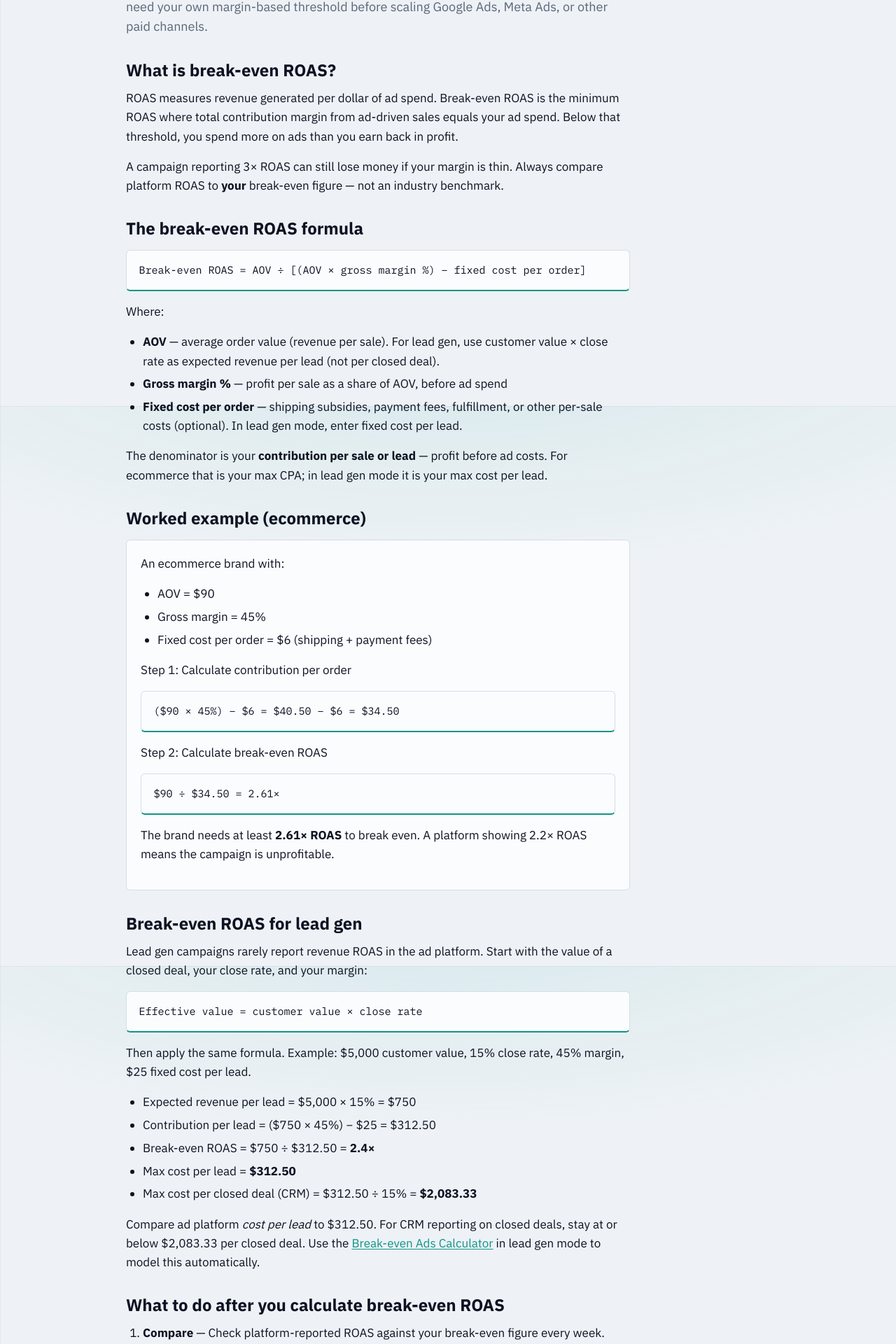
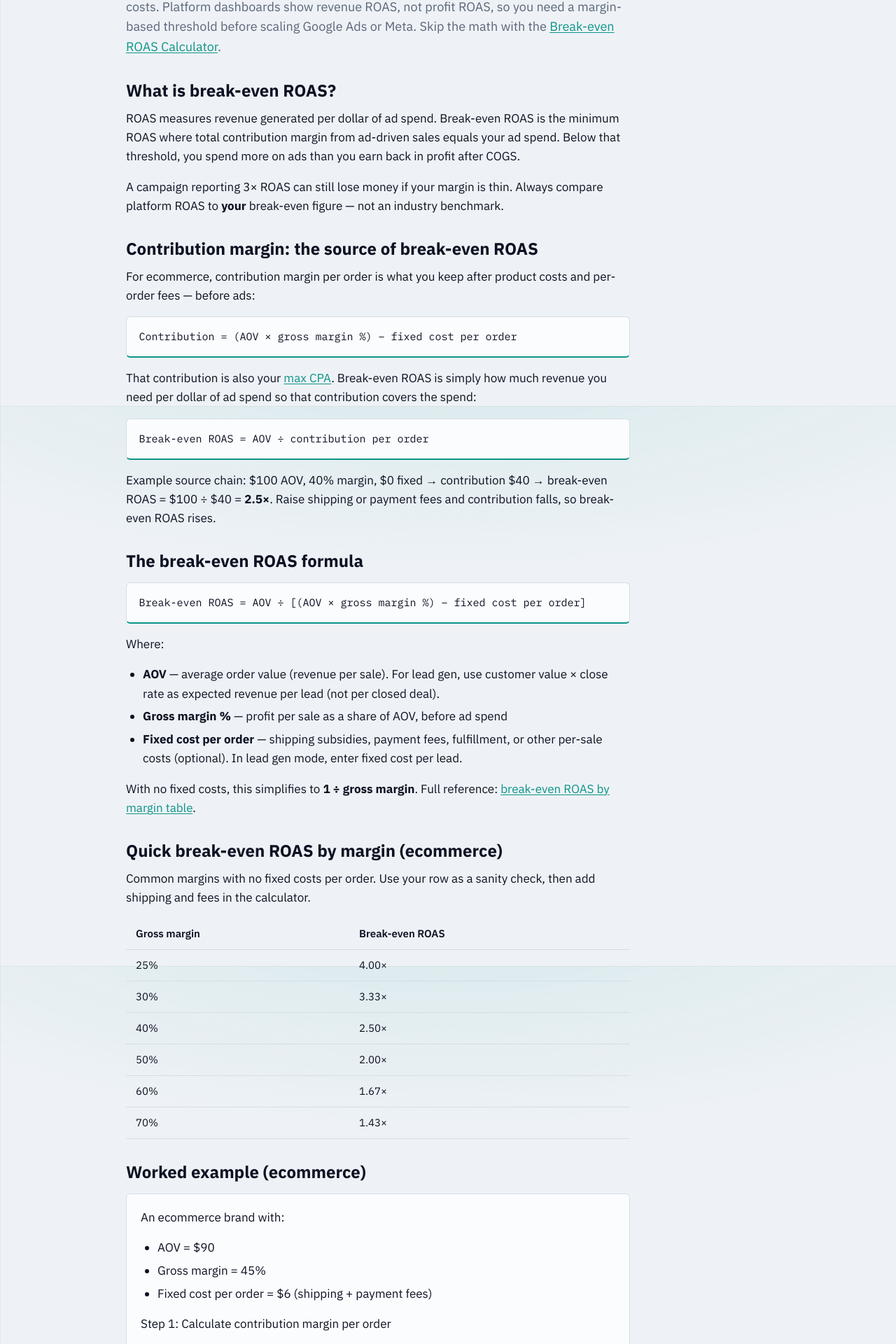
Before and after one commit to BeGood2Me/Ad-Breakeven, a Next.js app: page /how-to-calculate-break-even-roas in a window 1280 px wide. Shown: the part 220-2140 px from the top of the page at 70% size. Built offline with nearby package versions, Linux system fonts and the light colour scheme.

Commit message:
Deepen how-to ROAS and max CPA pages for SEO.
Add contribution-margin sections, FAQ schema, worked examples, and query-aligned titles on the pages closest to page-two rankings.

Co-authored-by: Cursor <cursoragent@cursor.com>

```diff
--- a/app/globals.css
+++ b/app/globals.css
@@ -711,7 +711,8 @@ main {
   padding-top: 0;
 }
 
-.faq-item h2 {
+.faq-item h2,
+.faq-item h3 {
   font-size: 1.125rem;
   margin: 0 0 0.5rem;
 }
--- a/app/how-to-calculate-break-even-roas/page.tsx
+++ b/app/how-to-calculate-break-even-roas/page.tsx
@@ -1,453 +1,333 @@
 import type { Metadata } from "next";
-
 import Link from "next/link";
-
 import JsonLd from "@/components/JsonLd";
-
 import { RelatedTools } from "@/components/RelatedTools";
-
+import {
+  BREAK_EVEN_ROAS_BY_MARGIN,
+  formatRoasMultiple,
+} from "@/lib/good-roas-benchmarks";
 import { buildPageMetadata } from "@/lib/page-metadata";
-
-import { breadcrumbSchema, howToSchema } from "@/lib/schema";
-
-
+import { breadcrumbSchema, faqSchema, howToSchema } from "@/lib/schema";
 
 const PAGE = {
-
-  title: "How to Calculate Break-even ROAS | Formula, Example & Free Calculator",
-
+  title:
+    "How to Calculate Break-even ROAS | Formula with Contribution Margin",
   description:
-
-    "Learn the break-even ROAS formula with a step-by-step example. See how margin, AOV, and fixed costs set your minimum profitable ROAS for ecommerce and lead gen ads.",
-
+    "Calculate break-even ROAS from contribution margin: AOV × gross margin minus fixed costs. Ecommerce and lead gen examples, margin table, and free calculator.",
   path: "/how-to-calculate-break-even-roas",
-
 };
 
-
+const PAGE_FAQ = [
+  {
+    question: "How do you calculate break-even ROAS?",
+    answer:
+      "Divide AOV by contribution per order. Contribution = (AOV × gross margin %) − fixed cost per order. With no fixed costs, break-even ROAS equals 1 ÷ margin.",
+  },
+  {
+    question: "What is contribution margin for ecommerce ads?",
+    answer:
+      "Contribution margin per order is the profit you keep after product costs and per-order fees (shipping, payment processing) — before ad spend. It is the denominator of break-even ROAS and equals your max CPA.",
+  },
+  {
+    question: "Does conversion rate affect break-even ROAS?",
+    answer:
+      "No. Break-even ROAS depends on margin and value per conversion. Conversion rate affects max CPC and how much traffic you can afford at a given bid.",
+  },
+  {
+    question: "What is break-even ROAS at 50% margin?",
+    answer:
+      "At 50% gross margin with no fixed costs, break-even ROAS is 2.0×. Fixed costs per order raise that number above 2.0×.",
+  },
+  {
+    question: "Is platform ROAS the same as break-even ROAS?",
+    answer:
+      "No. Google Ads and Meta report revenue ROAS (revenue ÷ ad spend). Break-even ROAS accounts for contribution margin after COGS and fees.",
+  },
+] as const;
 
 export const metadata: Metadata = buildPageMetadata(PAGE);
 
-
-
 export default function HowToCalculateRoasPage() {
-
   return (
-
     <article className="page-content">
-
       <JsonLd
-
         data={breadcrumbSchema([
-
           { name: "Home", path: "/" },
-
           { name: "How to Calculate Break-even ROAS", path: PAGE.path },
-
         ])}
-
       />
-
       <JsonLd data={howToSchema()} />
+      <JsonLd data={faqSchema([...PAGE_FAQ])} />
 
       <h1>How to Calculate Break-even ROAS</h1>
-
       <p className="intro">
-
-        Break-even ROAS is the return on ad spend where your campaign stops
-
-        losing money after product costs. Platform dashboards show revenue ROAS —
-
-        not profit ROAS — so you need your own margin-based threshold before
-
-        scaling Google Ads, Meta Ads, or other paid channels.
-
+        Break-even ROAS is the minimum return on ad spend where contribution
+        margin from sales equals ad spend — the floor where campaigns stop losing
+        money after product costs. Platform dashboards show revenue ROAS, not
+        profit ROAS, so you need a margin-based threshold before scaling Google
+        Ads or Meta. Skip the math with the{" "}
+        <Link href="/break-even-roas-calculator">
+          Break-even ROAS Calculator
+        </Link>
+        .
       </p>
 
-
-
       <section className="content-section" aria-labelledby="what-is-roas">
-
         <h2 id="what-is-roas">What is break-even ROAS?</h2>
-
         <p>
-
           ROAS measures revenue generated per dollar of ad spend. Break-even
-
-          ROAS is the minimum ROAS where total contribution margin from ad-driven
-
-          sales equals your ad spend. Below that threshold, you spend more on ads
-
-          than you earn back in profit.
-
+          ROAS is the minimum ROAS where total contribution margin from
+          ad-driven sales equals your ad spend. Below that threshold, you spend
+          more on ads than you earn back in profit after COGS.
         </p>
-
         <p>
-
           A campaign reporting 3× ROAS can still lose money if your margin is
-
-          thin. Always compare platform ROAS to{" "}
-
-          <strong>your</strong> break-even figure — not an industry benchmark.
-
+          thin. Always compare platform ROAS to <strong>your</strong>{" "}
+          break-even figure — not an industry benchmark.
         </p>
-
       </section>
 
-
+      <section
+        className="content-section"
+        aria-labelledby="contribution-margin"
+      >
+        <h2 id="contribution-margin">
+          Contribution margin: the source of break-even ROAS
+        </h2>
+        <p>
+          For ecommerce, contribution margin per order is what you keep after
+          product costs and per-order fees — before ads:
+        </p>
+        <p className="formula-block">
+          Contribution = (AOV × gross margin %) − fixed cost per order
+        </p>
+        <p>
+          That contribution is also your{" "}
+          <Link href="/max-cpa-calculator">max CPA</Link>. Break-even ROAS is
+          simply how much revenue you need per dollar of ad spend so that
+          contribution covers the spend:
+        </p>
+        <p className="formula-block">
+          Break-even ROAS = AOV ÷ contribution per order
+        </p>
+        <p>
+          Example source chain: $100 AOV, 40% margin, $0 fixed → contribution
+          $40 → break-even ROAS = $100 ÷ $40 = <strong>2.5×</strong>. Raise
+          shipping or payment fees and contribution falls, so break-even ROAS
+          rises.
+        </p>
+      </section>
 
       <section className="content-section" aria-labelledby="formula">
-
         <h2 id="formula">The break-even ROAS formula</h2>
-
         <p className="formula-block">
-
           Break-even ROAS = AOV ÷ [(AOV × gross margin %) − fixed cost per order]
-
         </p>
-
         <p>Where:</p>
-
         <ul>
-
           <li>
-
             <strong>AOV</strong> — average order value (revenue per sale). For
-
             lead gen, use customer value × close rate as expected revenue per
-
             lead (not per closed deal).
-
           </li>
-
           <li>
-
             <strong>Gross margin %</strong> — profit per sale as a share of AOV,
-
             before ad spend
-
           </li>
-
           <li>
-
             <strong>Fixed cost per order</strong> — shipping subsidies, payment
-
             fees, fulfillment, or other per-sale costs (optional). In lead gen
-
             mode, enter fixed cost per lead.
-
           </li>
-
         </ul>
-
         <p>
-
-          The denominator is your <strong>contribution per sale or lead</strong> —
-
-          profit before ad costs. For ecommerce that is your max CPA; in lead gen
-
-          mode it is your max cost per lead.
-
+          With no fixed costs, this simplifies to{" "}
+          <strong>1 ÷ gross margin</strong>. Full reference:{" "}
+          <Link href="/break-even-roas-by-margin">
+            break-even ROAS by margin table
+          </Link>
+          .
         </p>
-
       </section>
 
-
+      <section className="content-section" aria-labelledby="margin-table">
+        <h2 id="margin-table">Quick break-even ROAS by margin (ecommerce)</h2>
+        <p>
+          Common margins with no fixed costs per order. Use your row as a
+          sanity check, then add shipping and fees in the calculator.
+        </p>
+        <div className="table-wrap">
+          <table className="data-table">
+            <thead>
+              <tr>
+                <th scope="col">Gross margin</th>
+                <th scope="col">Break-even ROAS</th>
+              </tr>
+            </thead>
+            <tbody>
+              {BREAK_EVEN_ROAS_BY_MARGIN.map(({ margin, breakEvenRoas }) => (
+                <tr key={margin}>
+                  <td>{margin}%</td>
+                  <td>{formatRoasMultiple(breakEvenRoas)}</td>
+                </tr>
+              ))}
+            </tbody>
+          </table>
+        </div>
+      </section>
 
       <section className="content-section" aria-labelledby="example">
-
         <h2 id="example">Worked example (ecommerce)</h2>
-
         <div className="example-box">
-
           <p>An ecommerce brand with:</p>
-
           <ul>
-
             <li>AOV = $90</li>
-
             <li>Gross margin = 45%</li>
-
             <li>Fixed cost per order = $6 (shipping + payment fees)</li>
-
           </ul>
-
-          <p>Step 1: Calculate contribution per order</p>
-
+          <p>Step 1: Calculate contribution margin per order</p>
           <p className="formula-block">
-
             ($90 × 45%) − $6 = $40.50 − $6 = $34.50
-
           </p>
-
           <p>Step 2: Calculate break-even ROAS</p>
-
           <p className="formula-block">$90 ÷ $34.50 = 2.61×</p>
-
           <p>
-
             The brand needs at least <strong>2.61× ROAS</strong> to break even.
-
-            A platform showing 2.2× ROAS means the campaign is unprofitable.
-
+            A platform showing 2.2× ROAS means the campaign is unprofitable after
+            contribution margin.
           </p>
-
         </div>
-
       </section>
 
-
-
       <section className="content-section" aria-labelledby="leadgen">
-
         <h2 id="leadgen">Break-even ROAS for lead gen</h2>
-
         <p>
-
-          Lead gen campaigns rarely report revenue ROAS in the ad platform. Start
-
-          with the value of a closed deal, your close rate, and your margin:
-
+          Lead gen campaigns rarely report revenue ROAS in the ad platform.
+          Start with the value of a closed deal, your close rate, and your
+          margin:
         </p>
-
         <p className="formula-block">
-
           Effective value = customer value × close rate
-
         </p>
-
         <p>
-
-          Then apply the same formula. Example: $5,000 customer value, 15% close rate,
-
-          45% margin, $25 fixed cost per lead.
-
+          Then apply the same contribution-margin formula. Example: $5,000
+          customer value, 15% close rate, 45% margin, $25 fixed cost per lead.
         </p>
-
         <ul>
-
           <li>Expected revenue per lead = $5,000 × 15% = $750</li>
-
           <li>Contribution per lead = ($750 × 45%) − $25 = $312.50</li>
-
-          <li>Break-even ROAS = $750 ÷ $312.50 = <strong>2.4×</strong></li>
-
-          <li>Max cost per lead = <strong>$312.50</strong></li>
-
-          <li>Max cost per closed deal (CRM) = $312.50 ÷ 15% = <strong>$2,083.33</strong></li>
-
+          <li>
+            Break-even ROAS = $750 ÷ $312.50 = <strong>2.4×</strong>
+          </li>
+          <li>
+            Max cost per lead = <strong>$312.50</strong>
+          </li>
+          <li>
+            Max cost per closed deal (CRM) = $312.50 ÷ 15% ={" "}
+            <strong>$2,083.33</strong>
+          </li>
         </ul>
-
         <p>
-
-          Compare ad platform <em>cost per lead</em> to $312.50. For CRM reporting
-
-          on closed deals, stay at or below $2,083.33 per closed deal. Use the{" "}
-
+          Compare ad platform <em>cost per lead</em> to $312.50. Use the{" "}
           <Link href="/">Break-even Ads Calculator</Link> in lead gen mode to
-
           model this automatically.
-
         </p>
-
       </section>
 
-
-
       <section className="content-section" aria-labelledby="after-calc">
-
         <h2 id="after-calc">What to do after you calculate break-even ROAS</h2>
-
         <ol>
-
           <li>
-
             <strong>Compare</strong> — Check platform-reported ROAS against your
-
             break-even figure every week.
-
           </li>
-
           <li>
-
             <strong>Set a floor</strong> — Treat break-even ROAS as the minimum
-
-            efficiency bar when evaluating campaigns.
-
+            efficiency bar when evaluating campaigns. See{" "}
+            <Link href="/google-ads-break-even">
+              Google Ads break-even ROAS
+            </Link>{" "}
+            for Target ROAS settings.
           </li>
-
           <li>
-
-            <strong>Translate to CPA and CPC</strong> — Use your contribution per
-
-            order as max CPA, then calculate{" "}
-
+            <strong>Translate to CPA and CPC</strong> — Use your contribution
+            per order as{" "}
+            <Link href="/max-cpa-calculator">max CPA</Link>, then calculate{" "}
             <Link href="/max-cpc-calculator">max CPC</Link> from your conversion
-
             rate.
-
           </li>
-
           <li>
-
-            <strong>Measure profit in dollars</strong> — Plug real spend and sales
-
-            into the <Link href="/ad-profit-calculator">Ad Profit Calculator</Link>.
-
+            <strong>Measure profit in dollars</strong> — Plug real spend and
+            sales into the{" "}
+            <Link href="/ad-profit-calculator">Ad Profit Calculator</Link>.
           </li>
-
         </ol>
-
       </section>
 
-
-
       <section className="content-section" aria-labelledby="factors">
-
         <h2 id="factors">What affects break-even ROAS</h2>
-
         <ul>
-
           <li>
-
             <strong>Higher margin</strong> lowers break-even ROAS. At 50% margin
-
             with no fixed costs, break-even is only 2.0×. See the{" "}
-
             <Link href="/break-even-roas-by-margin">full margin table</Link>.
-
           </li>
-
           <li>
-
             <strong>Higher fixed costs</strong> raise break-even ROAS because
-
             each sale contributes less profit.
-
           </li>
-
           <li>
-
             <strong>Conversion rate</strong> does not change break-even ROAS
-
-            directly, but it affects max CPC and how much traffic you can afford.
-
+            directly, but it affects max CPC and how much traffic you can
+            afford.
           </li>
-
           <li>
-
             <strong>AOV and deal value</strong> — raising average order value or
-
             customer LTV lowers the ROAS you need at the same margin.
-
           </li>
-
         </ul>
-
       </section>
 
-
-
-      <section className="content-section" aria-labelledby="tips">
-
-        <h2 id="tips">Practical tips</h2>
-
-        <ul>
-
-          <li>
-
-            Calculate break-even ROAS before setting campaign targets — do not
-
-            copy generic benchmarks like 3× or 4×.
-
-          </li>
-
-          <li>
-
-            Recalculate when margins, AOV, fulfillment costs, or close rate
-
-            changes.
-
-          </li>
-
-          <li>
-
-            Compare break-even ROAS to actual ROAS weekly during active scaling.
-
-          </li>
-
-          <li>
-
-            For lead gen, model customer value and close rate — not lead volume
-
-            alone.
-
-          </li>
-
+      <section className="content-section" aria-labelledby="faq">
+        <h2 id="faq">Frequently asked questions</h2>
+        <ul className="faq-list">
+          {PAGE_FAQ.map((item) => (
+            <li key={item.question} className="faq-item">
+              <h3>{item.question}</h3>
+              <p>{item.answer}</p>
+            </li>
+          ))}
         </ul>
-
       </section>
 
-
-
       <RelatedTools
-
         links={[
-
           {
-
             before: "Skip the manual math with the ",
-
             linkText: "Break-even ROAS Calculator",
-
             href: "/break-even-roas-calculator",
-
             after: " — instant results from your inputs.",
-
           },
-
           {
-
             before: "See ROAS, CPA, CPC, and break-even sales on the ",
-
             linkText: "Break-even Ads Calculator",
-
             href: "/",
-
             after: ".",
-
           },
-
           {
-
             before: "Compare ROAS to ROI and CPA in ",
-
             linkText: "ROAS vs ROI vs CPA",
-
             href: "/roas-vs-roi-vs-cpa",
-
             after: ".",
-
           },
-
           {
-
-            before: "Common questions answered in the ",
-
-            linkText: "FAQ",
-
-            href: "/faq",
-
+            before: "See what counts as a good ROAS in ",
+            linkText: "What Is a Good ROAS?",
+            href: "/what-is-a-good-roas",
             after: ".",
-
           },
-
         ]}
-
       />
-
     </article>
-
   );
-
 }
--- a/generated/content-manifest.ts
+++ b/generated/content-manifest.ts
@@ -1,6 +1,6 @@
 /* eslint-disable */
 // Auto-generated by scripts/generate-blog.mjs — do not edit manually.
-export const CONTENT_MANIFEST_GENERATED_AT = "2026-07-28T07:08:25.893Z";
+export const CONTENT_MANIFEST_GENERATED_AT = "2026-07-29T22:05:57.180Z";
 
 export const BLOG_INDEX = [
   {
--- a/lib/site.ts
+++ b/lib/site.ts
@@ -92,7 +92,7 @@ export const GUIDE_DESCRIPTIONS: Record<string, string> = {
   "/break-even-roas-by-margin":
     "Full break-even ROAS table for 10%–80% gross margin with formula and fixed-cost examples",
   "/how-to-calculate-break-even-roas":
-    "Break-even ROAS formula, step-by-step example, ecommerce and lead gen",
+    "Break-even ROAS formula from contribution margin — ecommerce and lead gen",
   "/what-is-a-good-roas":
     "Good ROAS benchmarks by margin — why generic 3× or 4× targets mislead",
   "/max-cpa-guide":
```
Also changed, not shown: app/max-cpa-calculator/page.tsx (+131 -14 lines).
